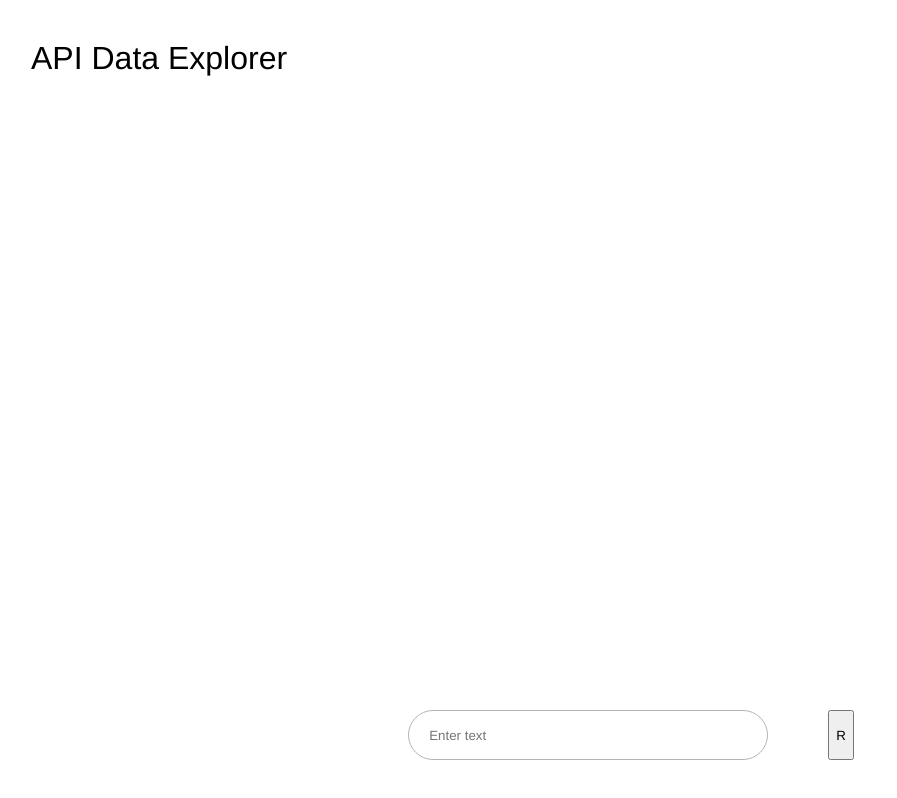
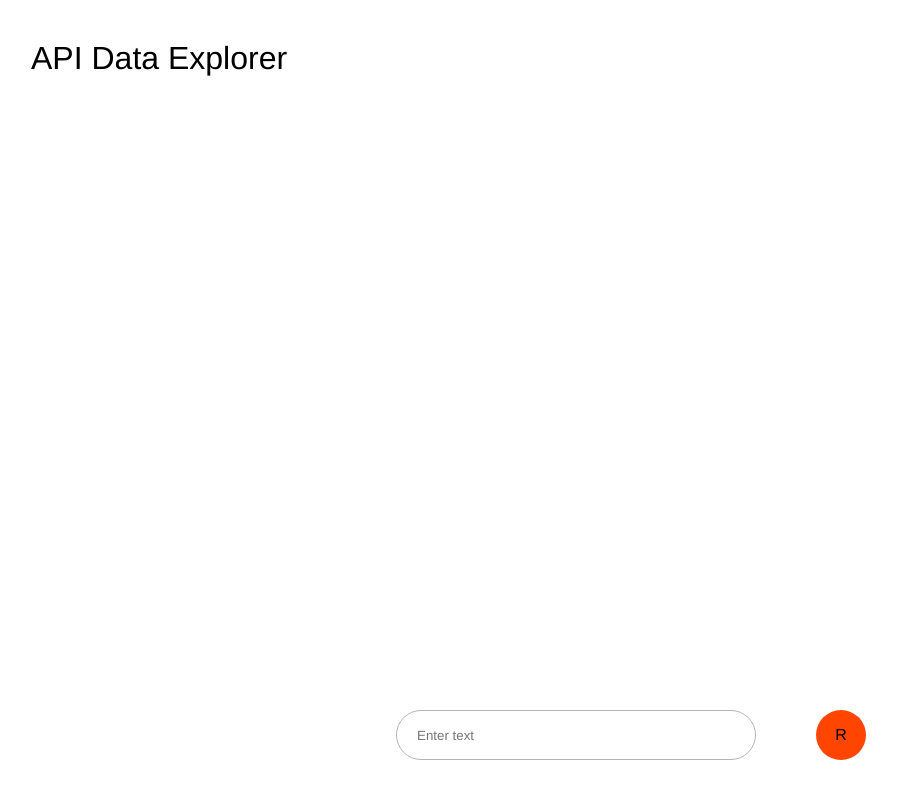
Before and after one commit to SanjeevMidda/API-Data-Explorer, a React (Create React App) app: page / in a window 1280 px wide. Shown: the whole page, without its empty margins (9-906 px from the left). Built offline with nearby package versions, Linux system fonts and the light colour scheme.

Commit message:
styles: created styles for Refetch component

```diff
--- a/src/components/Refetch.tsx
+++ b/src/components/Refetch.tsx
@@ -1,5 +1,5 @@
 const Refetch = () => {
-  return <button>R</button>;
+  return <button id="refetch">R</button>;
 };
 
 export default Refetch;
--- a/src/index.css
+++ b/src/index.css
@@ -31,3 +31,17 @@ input {
   border: 1px solid rgb(180, 180, 180);
   padding: 20px;
 }
+
+#refetch {
+  all: unset;
+  display: inline-block;
+  cursor: pointer;
+  background-color: orangered;
+  width: 50px;
+  height: 50px;
+  border-radius: 50%;
+  display: flex;
+  justify-content: center;
+  align-items: center;
+  font-weight: 500;
+}
```
